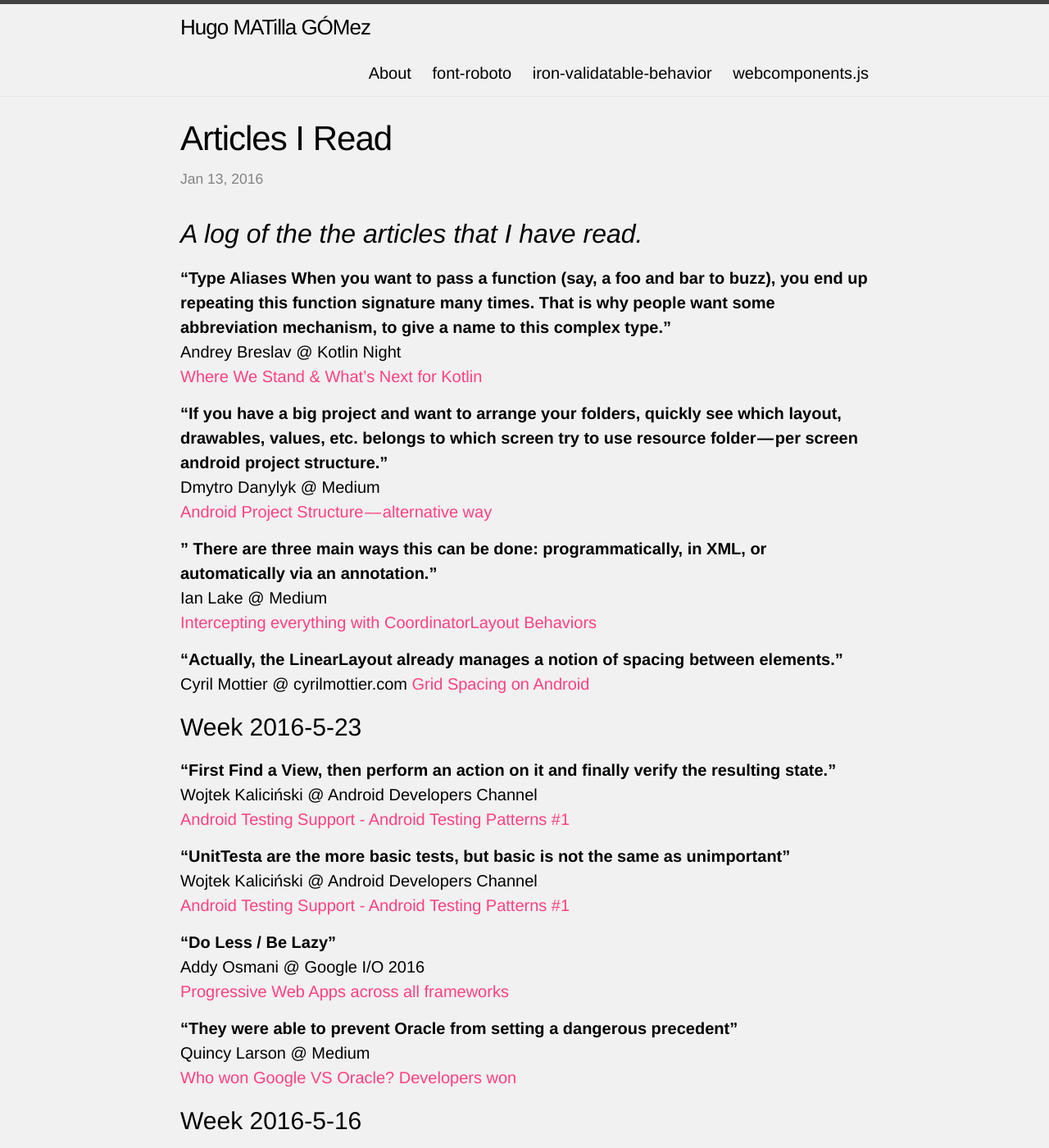
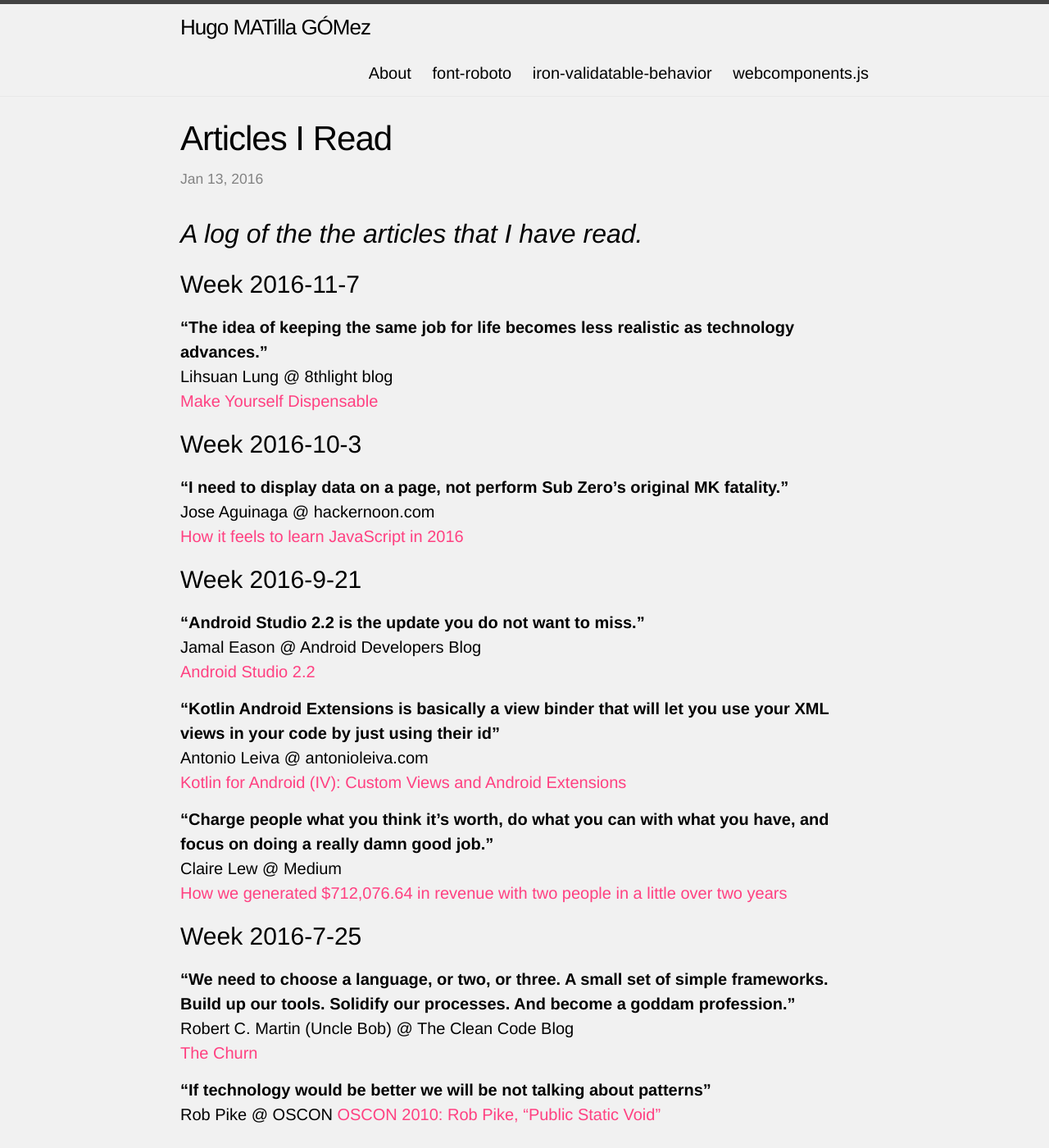
Before and after one commit to HugoMatilla/hugomatilla.github.io, a Jekyll site: the page built from _posts/2016-01-13-Articles-Read.md, in a window 1280 px wide and 1400 px high. Shown: the whole window at 82% size. Built offline with Jekyll 4.4.1, drawn with Linux system fonts in a browser that asks for light colours.

Commit message:
Add posts

```diff
--- a/_posts/2016-01-13-Articles-Read.md
+++ b/_posts/2016-01-13-Articles-Read.md
@@ -7,6 +7,39 @@ image : main-articles.jpg
 ---
 
 ## _A log of the the articles that I have read._
+# Week 2016-11-7
+**"The idea of keeping the same job for life becomes less realistic as technology advances."**
+Lihsuan Lung @ 8thlight blog
+[Make Yourself Dispensable](https://8thlight.com/blog/lihsuan-lung/2016/10/12/make-yourself-dispensable.html)
+
+# Week 2016-10-3
+**"I need to display data on a page, not perform Sub Zero’s original MK fatality."**
+Jose Aguinaga @ hackernoon.com
+[How it feels to learn JavaScript in 2016](https://hackernoon.com/how-it-feels-to-learn-javascript-in-2016-d3a717dd577f#.jm7k794xj)
+
+# Week 2016-9-21
+**"Android Studio 2.2 is the update you do not want to miss."**
+ Jamal Eason @ Android Developers Blog
+[Android Studio 2.2](http://android-developers.blogspot.com.es/2016/09/android-studio-2-2.html)
+
+**"Kotlin Android Extensions is basically a view binder that will let you use your XML views in your code by just using their id"**
+Antonio Leiva @ antonioleiva.com
+[Kotlin for Android (IV): Custom Views and Android Extensions](http://antonioleiva.com/kotlin-android-custom-views/)
+
+**"Charge people what you think it’s worth, do what you can with what you have, and focus on doing a really damn good job."**
+Claire Lew @ Medium
+[How we generated $712,076.64 in revenue with two people in a little over two years](https://m.signalvnoise.com/how-we-generated-712-076-64-in-revenue-with-two-people-in-a-little-over-two-years-8c4af36ed1f1#.nowzyat2i)
+
+# Week 2016-7-25
+**"We need to choose a language, or two, or three. A small set of simple frameworks. Build up our tools. Solidify our processes. And become a goddam profession."**
+Robert C. Martin (Uncle Bob) @ The Clean Code Blog
+[The Churn](http://blog.cleancoder.com/uncle-bob/2016/07/27/TheChurn.html)
+
+**"If technology would be better we will be not talking about patterns"**
+Rob Pike @ OSCON
+[OSCON 2010: Rob Pike, "Public Static Void"](https://www.youtube.com/watch?v=5kj5ApnhPAE)
+
+# Week 2016-6-01
 **"Type Aliases When you want to pass a function (say, a foo and bar to buzz), you end up repeating this function signature many times. That is why people want some abbreviation mechanism, to give a name to this complex type."**
 Andrey Breslav @ Kotlin Night
 [Where We Stand & What's Next for Kotlin](https://realm.io/news/andrey-breslav-whats-next-for-kotlin-roadmap/)
```
Also changed, not shown: _posts/2017-01-03-New-Years-Resolutions-Review.md (added, +66 -0 lines), about.md (+1 -0 lines).
